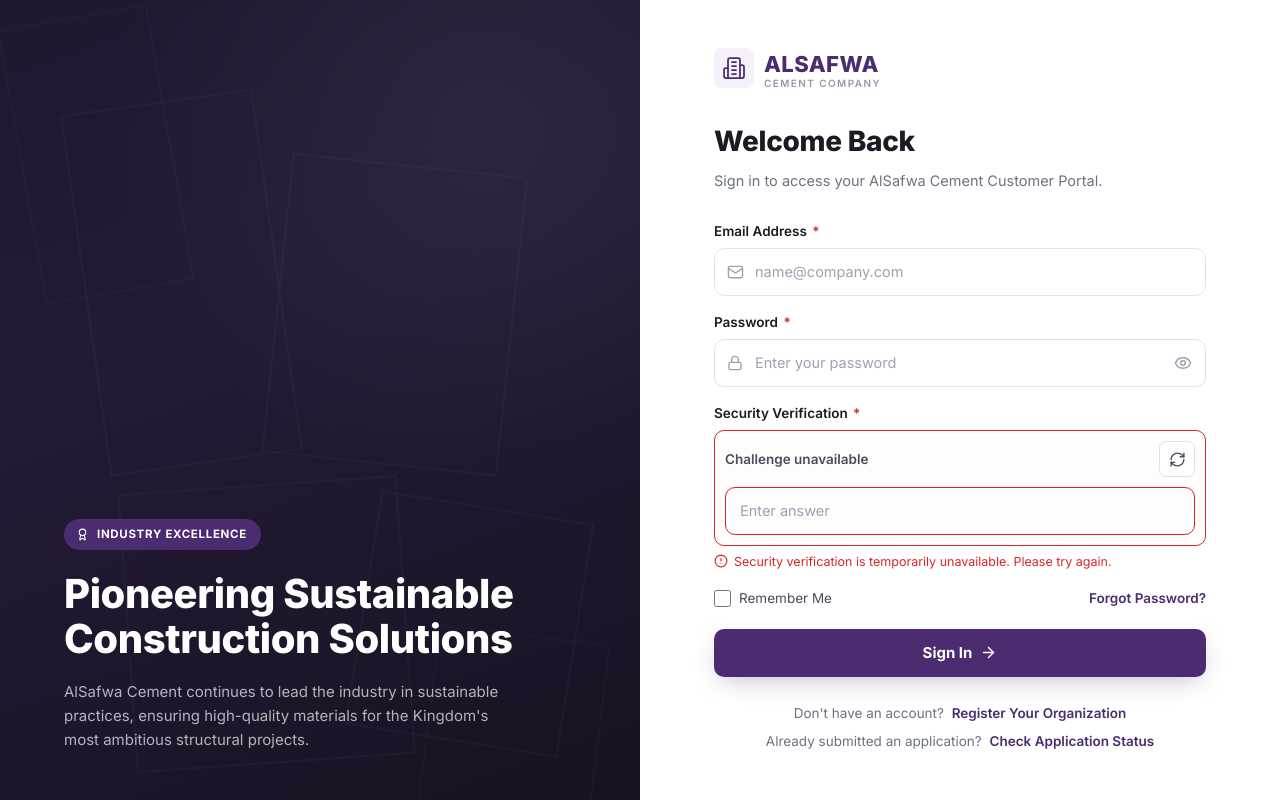
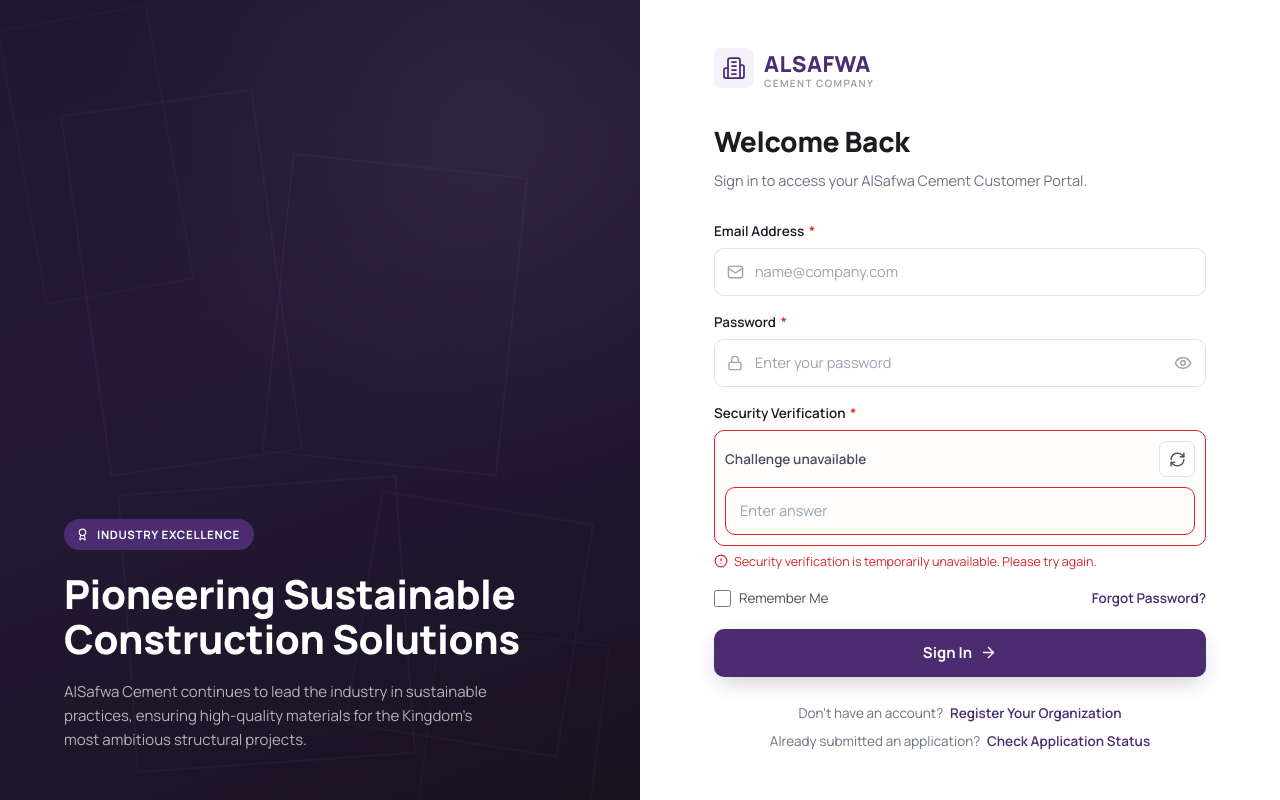
Before and after one commit to Dev-SaifAli/cement-customer-portal, a React (Vite) app in the folder frontend/: page /login in a window 1280 px wide. Built offline with nearby package versions, Linux system fonts and the light colour scheme; no server answers.

Commit message:
Apply Manrope font globally

```diff
--- a/frontend/src/styles/global.css
+++ b/frontend/src/styles/global.css
@@ -5,7 +5,7 @@
    any visual changes should happen in the design review, not in code.
    ========================================================================= */
 
-@import url('https://fonts.googleapis.com/css2?family=Inter:wght@400;500;600;700;800&display=swap');
+@import url('https://fonts.googleapis.com/css2?family=Manrope:wght@400;500;600;700;800&display=swap');
 
 :root {
   --purple: #4b2c71;
@@ -31,7 +31,8 @@
   --shadow-card: 0 1px 2px rgba(20, 10, 40, 0.04), 0 12px 32px -12px rgba(45, 20, 70, 0.14);
   --shadow-pop: 0 8px 24px -6px rgba(45, 20, 70, 0.28);
   font-family:
-    'Inter',
+    'Manrope',
+    system-ui,
     -apple-system,
     BlinkMacSystemFont,
     'Segoe UI',
--- a/frontend/src/styles/tokens.css
+++ b/frontend/src/styles/tokens.css
@@ -16,7 +16,7 @@
   --color-danger-bg: #fef2f2;
   --color-info: #1d4ed8;
   --color-info-bg: #eff6ff;
-  --font-family: Inter, system-ui, -apple-system, BlinkMacSystemFont, 'Segoe UI', sans-serif;
+  --font-family: 'Manrope', system-ui, -apple-system, BlinkMacSystemFont, 'Segoe UI', sans-serif;
   --font-size-sm: 0.875rem;
   --font-size-md: 1rem;
   --font-size-lg: 1.25rem;
--- a/frontend/tailwind.config.js
+++ b/frontend/tailwind.config.js
@@ -4,7 +4,7 @@
   theme: {
     extend: {
       fontFamily: {
-        sans: ['Inter', 'system-ui', 'sans-serif'],
+        sans: ['Manrope', 'system-ui', 'sans-serif'],
       },
     },
   },
```
